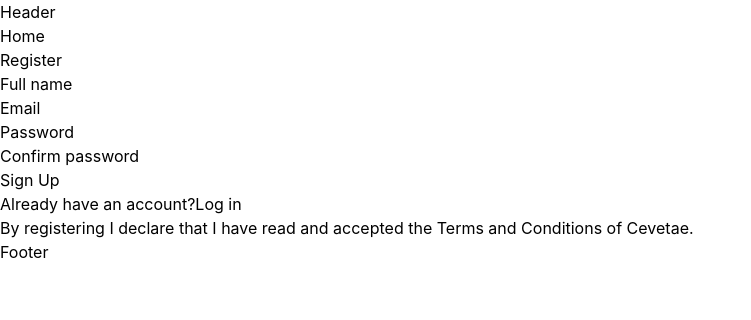
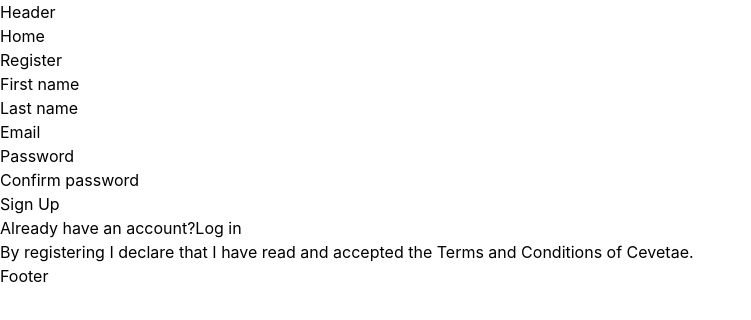
Before and after one commit to No-Country/c8-47, a React (Create React App) app in the folder c8-47-client/: page /registro in a window 1280 px wide. Shown: the top 320 px of the page, without its empty margins (0-751 px from the left). Built offline with nearby package versions, Linux system fonts and the light colour scheme.

Commit message:
fixed validations on register

```diff
--- a/c8-47-client/src/Components/Register.js
+++ b/c8-47-client/src/Components/Register.js
@@ -19,10 +19,51 @@ const Register = () => {
       <h3>Register</h3>
       <form onSubmit={handleSubmit(onSubmit)}>
         <div>
-          <label>Full name</label>
-          <input type='text' {...register('fullname', { required: true })} />
-          {errors.fullname?.type === 'required' && (
-            <p>*Full name is required</p>
+          <label>First name</label>
+          <input
+            type='text'
+            {...register('first_name', {
+              required: true,
+              pattern: /^[A-Za-zÀ-ÖØ-öø-ÿ]+$/,
+              minLength: 2,
+              maxLength: 24,
+            })}
+          />
+          {errors.first_name?.type === 'required' && (
+            <p>*First name is required.</p>
+          )}
+          {errors.first_name?.type === 'pattern' && (
+            <p>*Please enter a valid first name.</p>
+          )}
+          {errors.first_name?.type === 'minLength' && (
+            <p>*You need a minimun of 2 characters.</p>
+          )}
+          {errors.first_name?.type === 'maxLength' && (
+            <p>*First name is longer than 24 characters.</p>
+          )}
+        </div>
+        <div>
+          <label>Last name</label>
+          <input
+            type='text'
+            {...register('last_name', {
+              required: true,
+              pattern: /^[A-Za-zÀ-ÖØ-öø-ÿ]+$/,
+              minLength: 2,
+              maxLength: 24,
+            })}
+          />
+          {errors.last_name?.type === 'required' && (
+            <p>*Last name is required.</p>
+          )}
+          {errors.last_name?.type === 'pattern' && (
+            <p>*Please enter a valid last name.</p>
+          )}
+          {errors.last_name?.type === 'minLength' && (
+            <p>*You need a minimun of 2 characters.</p>
+          )}
+          {errors.last_name?.type === 'maxLength' && (
+            <p>*Last name is longer than 24 characters.</p>
           )}
         </div>
         <div>
@@ -31,13 +72,16 @@ const Register = () => {
             type='text'
             {...register('email', {
               required: true,
-              pattern:
-                /^[a-zA-Z0-9.!#$%&'*+/=?^_`{|}~-]+@[a-zA-Z0-9](?:[a-zA-Z0-9-]{0,61}[a-zA-Z0-9])?(?:\.[a-zA-Z0-9](?:[a-zA-Z0-9-]{0,61}[a-zA-Z0-9])?)*$/,
+              pattern: /^\w+([.-]?\w+)*@\w+([.-]?\w+)*(\.\w{2,3})+$/,
+              maxLength: 64,
             })}
           />
-          {errors.email?.type === 'required' && <p>*Email is required</p>}
+          {errors.email?.type === 'required' && <p>*Email is required.</p>}
           {errors.email?.type === 'pattern' && (
-            <p>*Please enter a valid email</p>
+            <p>*Please enter a valid email.</p>
+          )}
+          {errors.email?.type === 'maxLength' && (
+            <p>*Email is longer than 64 characters.</p>
           )}
         </div>
         <div>
@@ -61,7 +105,7 @@ const Register = () => {
           <label>Confirm password</label>
           <input
             type='text'
-            {...register('confirmPassword', {
+            {...register('confirm_password', {
               required: true,
               validate: (val) => {
                 if (watch('password') != val) {
@@ -70,10 +114,10 @@ const Register = () => {
               },
             })}
           />
-          {errors.confirmPassword?.type === 'required' && (
+          {errors.confirm_password?.type === 'required' && (
             <p>*Please confirm the password above</p>
           )}
-          {errors.confirmPassword?.type === 'validate' && (
+          {errors.confirm_password?.type === 'validate' && (
             <p>*Passwords do not match</p>
           )}
         </div>
```
